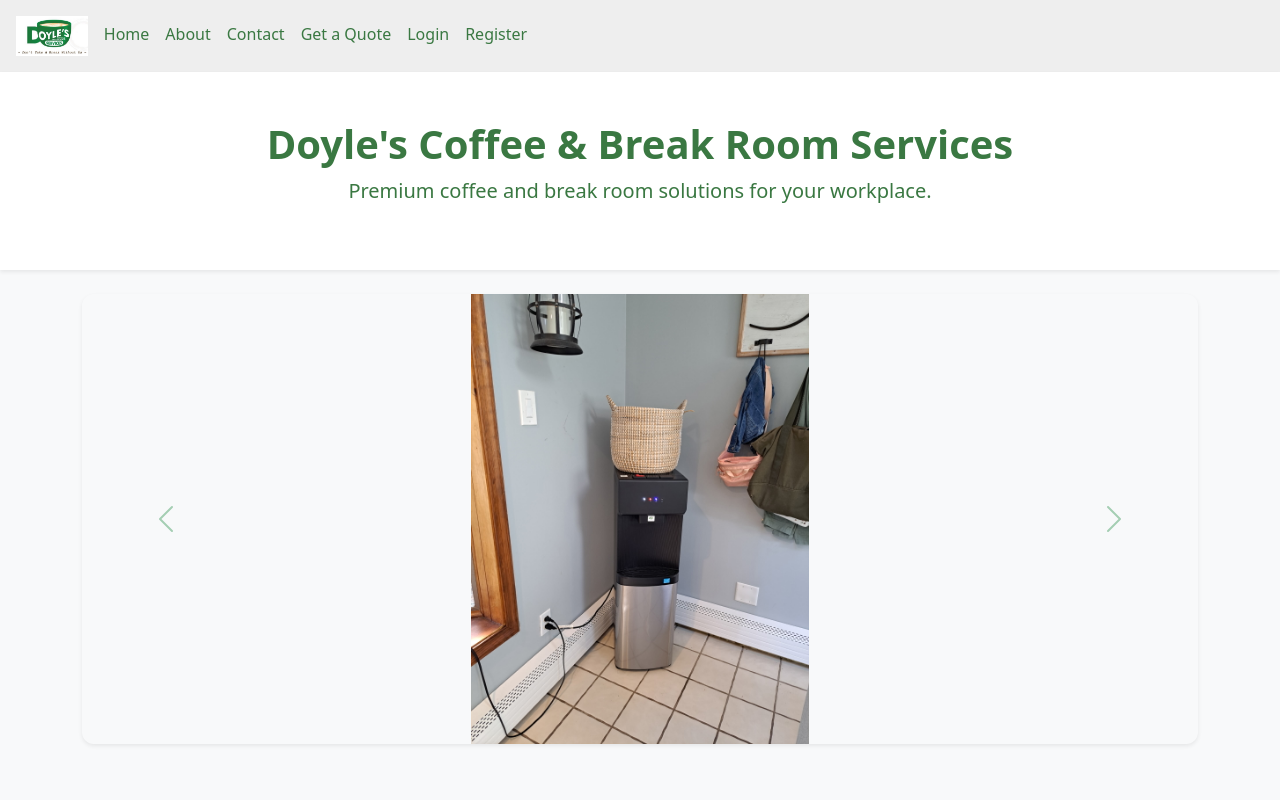
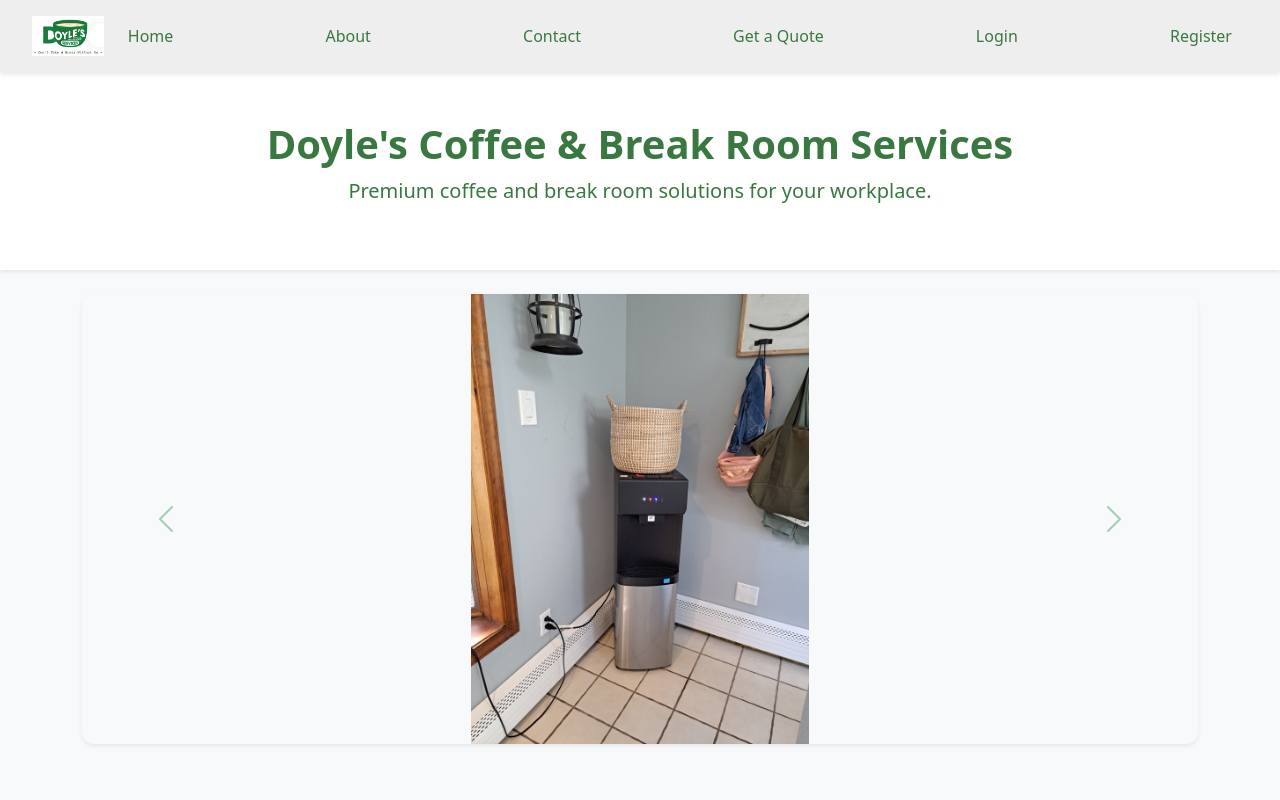
Before and after one commit to adriantheodor/doyles-coffee-front, a React (Create React App) app: page / in a window 1280 px wide. Shown: the top 800 px of the page. Built offline with nearby package versions, Linux system fonts and the light colour scheme; no server answers.

Commit message:
navbar changes

```diff
--- a/src/components/Navbar.css
+++ b/src/components/Navbar.css
@@ -1,18 +1,40 @@
-/* Navbar.css */
-
 :root {
   --brand-green: #3A7842;
+  --brand-green-dark: #2f6035;
+  --bg-color: #eee;
 }
 
+/* --- BASE STYLES (Desktop) --- */
 .navbar-custom {
-  background-color: #eee;
-  padding: 1rem;
+  background-color: var(--bg-color);
+  padding: 1rem 2rem;
   display: flex;
   align-items: center;
   justify-content: space-between;
+  position: relative; /* Needed for mobile positioning */
+  box-shadow: 0 2px 5px rgba(0,0,0,0.1);
 }
 
-/* Make all links and buttons match the brand green */
+.navbar-logo {
+  height: 40px;
+  margin-right: 1rem;
+}
+
+/* This container holds all links and the user info */
+.navbar-links {
+  display: flex;
+  align-items: center;
+  flex-grow: 1;
+  justify-content: space-between;
+}
+
+.user-controls {
+  display: flex;
+  align-items: center;
+  margin-left: auto; /* Pushes user controls to the right */
+}
+
+/* Link and Button Styling */
 .navbar-custom a,
 .navbar-custom button,
 .navbar-custom span {
@@ -22,17 +44,95 @@
   border: none;
   cursor: pointer;
   font-weight: 500;
+  font-size: 1rem;
+  padding: 0.5rem;
+  transition: color 0.2s;
 }
 
-/* Hover state for clarity */
+.navbar-custom button,
+.navbar-custom a {
+  margin-right: 0.5rem;
+}
+
 .navbar-custom a:hover,
 .navbar-custom button:hover {
+  color: var(--brand-green-dark);
   text-decoration: underline;
-  color: #2f6035; /* slightly darker green on hover */
 }
 
-/* Optional: adjust button spacing */
-.navbar-custom button,
-.navbar-custom a {
-  margin-right: 1rem;
+/* Hide Hamburger on Desktop */
+.hamburger-btn {
+  display: none;
 }
+
+/* --- MOBILE STYLES (Max Width 768px) --- */
+@media (max-width: 768px) {
+  .navbar-custom {
+    flex-direction: column;
+    align-items: flex-start;
+    padding: 1rem;
+  }
+
+  .navbar-header {
+    width: 100%;
+    display: flex;
+    justify-content: space-between;
+    align-items: center;
+  }
+
+  /* The Hamburger Button */
+  .hamburger-btn {
+    display: flex;
+    flex-direction: column;
+    justify-content: space-around;
+    width: 30px;
+    height: 25px;
+    background: transparent;
+    border: none;
+    cursor: pointer;
+    padding: 0;
+    margin: 0;
+  }
+
+  .hamburger-btn .bar {
+    width: 100%;
+    height: 3px;
+    background-color: var(--brand-green);
+    border-radius: 10px;
+  }
+
+  /* The Collapsible Menu */
+  .navbar-links {
+    display: none; /* Hidden by default on mobile */
+    width: 100%;
+    flex-direction: column;
+    align-items: flex-start;
+    margin-top: 1rem;
+    border-top: 1px solid #ccc;
+    padding-top: 1rem;
+  }
+
+  /* When the 'open' class is added by React */
+  .navbar-links.open {
+    display: flex;
+  }
+
+  /* Reset margins for vertical stacking */
+  .navbar-custom button,
+  .navbar-custom a {
+    margin-right: 0;
+    margin-bottom: 0.5rem;
+    width: 100%; /* Make clickable area wide */
+    text-align: left;
+  }
+
+  .user-controls {
+    flex-direction: column;
+    align-items: flex-start;
+    width: 100%;
+    margin-left: 0;
+    margin-top: 1rem;
+    border-top: 1px solid #ddd;
+    padding-top: 1rem;
+  }
+}
--- a/src/components/Navbar.js
+++ b/src/components/Navbar.js
@@ -1,62 +1,89 @@
+import { useState } from "react"; // Import useState
 import { Link, useNavigate } from "react-router-dom";
 import logo from "../assets/logo.jpg";
 import "./Navbar.css";
 
 const Navbar = ({ user, setUser, activeSection, setActiveSection }) => {
   const navigate = useNavigate();
+  const [isOpen, setIsOpen] = useState(false); // State for mobile menu
 
   const handleLogout = () => {
     localStorage.removeItem('token');
     localStorage.removeItem('user');
     setUser(null);
     navigate('/login');
+    setIsOpen(false); // Close menu on logout
   };
 
-  const handleChangePassword = () => {
-    navigate('/change-password');
+  // Helper to close menu when a link is clicked
+  const handleLinkClick = (path) => {
+    navigate(path);
+    setIsOpen(false);
   };
+
+  // Helper for admin section clicks
+  const handleSectionClick = (section) => {
+      if(setActiveSection) setActiveSection(section);
+      setIsOpen(false);
+  }
 
   return (
     <nav className="navbar-custom">
-      <div>
-        <img src={logo} alt="Doyle's Logo" style={{ height: "40px", marginRight: "1rem" }} />
+      {/* 1. Logo and Hamburger Row */}
+      <div className="navbar-header">
+        <img src={logo} alt="Doyle's Logo" className="navbar-logo" />
 
+        {/* Hamburger Toggle Button (Visible only on mobile) */}
+        <button className="hamburger-btn" onClick={() => setIsOpen(!isOpen)}>
+          <span className="bar"></span>
+          <span className="bar"></span>
+          <span className="bar"></span>
+        </button>
+      </div>
+
+      {/* 2. Links and Buttons (Collapsible) */}
+      <div className={`navbar-links ${isOpen ? "open" : ""}`}>
+
+        {/* Public Links */}
         {!user && (
           <>
-            <Link to="/">Home</Link>
-            <Link to="/about">About</Link>
-            <Link to="/contact">Contact</Link>
-            <Link to="/quote">Get a Quote</Link>
-            <Link to="/login">Login</Link>
-            <Link to="/register">Register</Link>
+            <Link to="/" onClick={() => setIsOpen(false)}>Home</Link>
+            <Link to="/about" onClick={() => setIsOpen(false)}>About</Link>
+            <Link to="/contact" onClick={() => setIsOpen(false)}>Contact</Link>
+            <Link to="/quote" onClick={() => setIsOpen(false)}>Get a Quote</Link>
+            <Link to="/login" onClick={() => setIsOpen(false)}>Login</Link>
+            <Link to="/register" onClick={() => setIsOpen(false)}>Register</Link>
           </>
         )}
 
+        {/* Admin Links */}
         {user?.role === 'admin' && (
           <>
-            <button onClick={() => { navigate('/admin'); setActiveSection && setActiveSection('overview'); }}>
+            <button onClick={() => { handleLinkClick('/admin'); if(setActiveSection) setActiveSection('overview'); }}>
               Admin Home
             </button>
-            <button onClick={() => setActiveSection('inventory')}>Inventory</button>
-            <button onClick={() => setActiveSection('orders')}>Orders</button>
-            <button onClick={() => setActiveSection('maintenance')}>Maintenance</button>
-            <button onClick={() => setActiveSection('invoices')}>Invoices</button>
-            <button onClick={() => setActiveSection('qrcodes')}>QR Codes</button>
+            <button onClick={() => handleSectionClick('inventory')}>Inventory</button>
+            <button onClick={() => handleSectionClick('orders')}>Orders</button>
+            <button onClick={() => handleSectionClick('maintenance')}>Maintenance</button>
+            <button onClick={() => handleSectionClick('invoices')}>Invoices</button>
+            <button onClick={() => handleSectionClick('qrcodes')}>QR Codes</button>
           </>
         )}
 
+        {/* Customer Links */}
         {user?.role === 'customer' && (
-          <button onClick={() => navigate('/customer-dashboard')}>Customer Home</button>
+          <button onClick={() => handleLinkClick('/customer-dashboard')}>Customer Home</button>
+        )}
+
+        {/* User Controls (Welcome, Change PW, Logout) */}
+        {user && (
+          <div className="user-controls">
+            <span className="welcome-text">Welcome, {user.name}</span>
+            <button onClick={() => handleLinkClick('/change-password')}>Change Password</button>
+            <button onClick={handleLogout} className="logout-btn">Logout</button>
+          </div>
         )}
       </div>
-
-      {user && (
-        <div style={{ display: 'flex', alignItems: 'center' }}>
-          <span>Welcome, {user.name}</span>
-          <button onClick={handleChangePassword}>Change Password</button>
-          <button onClick={handleLogout}>Logout</button>
-        </div>
-      )}
     </nav>
   );
 };
```
